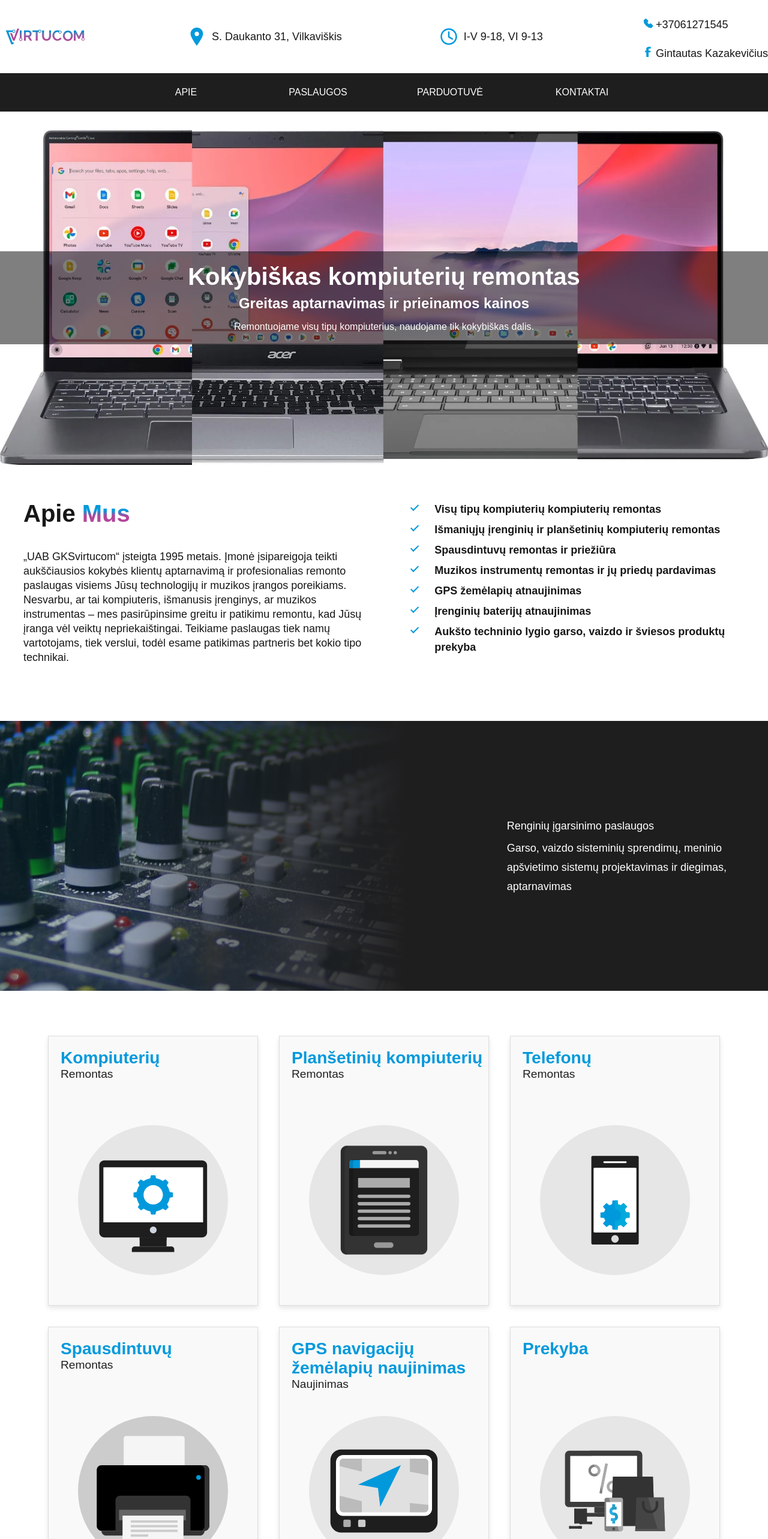
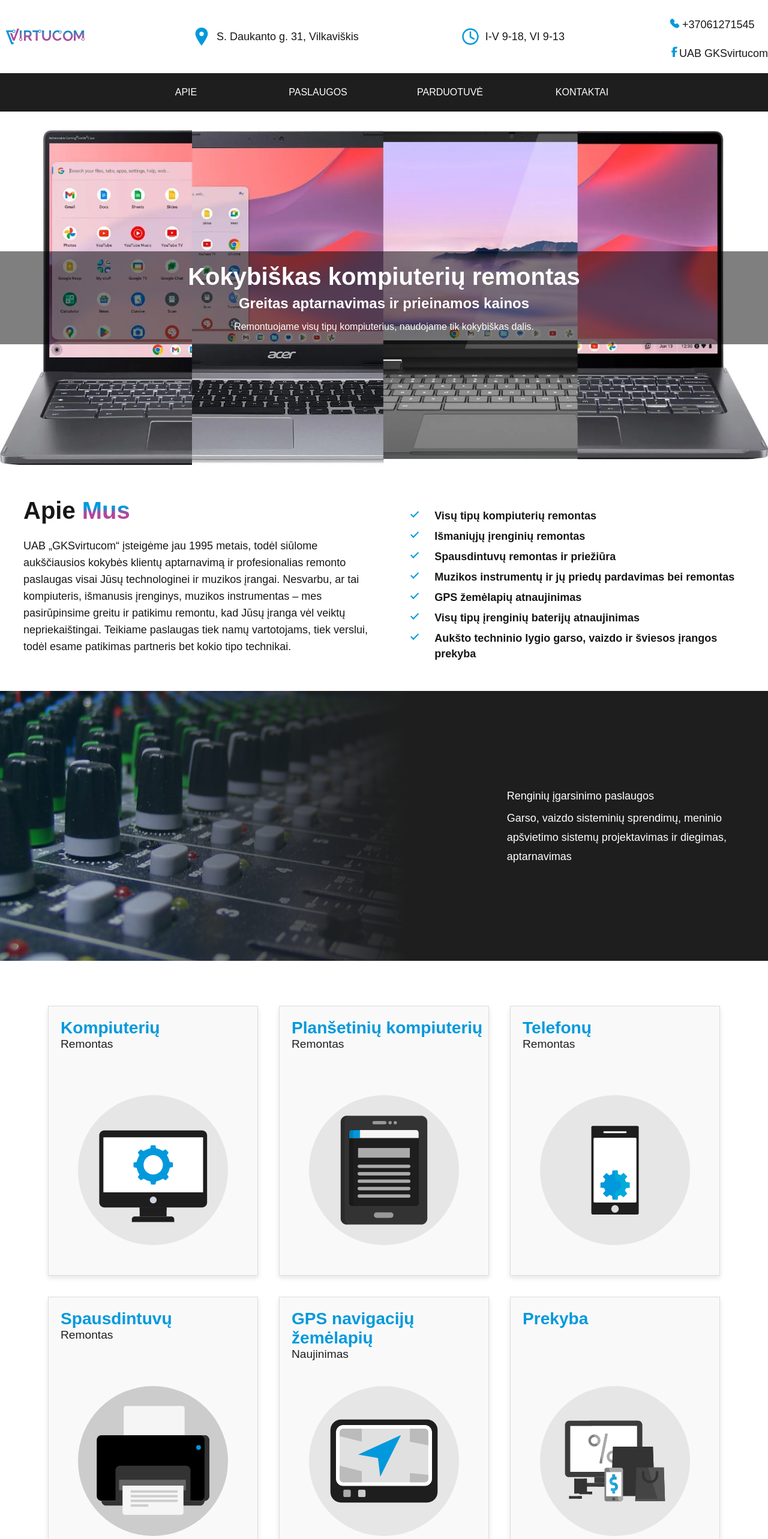
Before and after one commit to Meilaa/Virtucom-front, a Next.js app: page / in a window 1280 px wide. Shown: the top 2566 px of the page at 60% size. Built offline with nearby package versions, Linux system fonts and the light colour scheme.

Commit message:
Text changes

```diff
--- a/src/sections/about/About.js
+++ b/src/sections/about/About.js
@@ -7,17 +7,17 @@ function About() {
             <div className={styles.aboutContainer}>
                 <div className={styles.aboutLeft}>
                     <h1>Apie <span className={styles.highlight}>Mus</span></h1>
-                    <p>„UAB GKSvirtucom“ įsteigta 1995 metais. Įmonė įsipareigoja teikti aukščiausios kokybės klientų aptarnavimą ir profesionalias remonto paslaugas visiems Jūsų technologijų ir muzikos įrangos poreikiams. Nesvarbu, ar tai kompiuteris, išmanusis įrenginys, ar muzikos instrumentas – mes pasirūpinsime greitu ir patikimu remontu, kad Jūsų įranga vėl veiktų nepriekaištingai. Teikiame paslaugas tiek namų vartotojams, tiek verslui, todėl esame patikimas partneris bet kokio tipo technikai.</p>
+                    <p>UAB „GKSvirtucom“ įsteigėme jau 1995 metais, todėl siūlome aukščiausios kokybės klientų aptarnavimą ir profesionalias remonto paslaugas visai Jūsų technologinei ir muzikos įrangai. Nesvarbu, ar tai kompiuteris, išmanusis įrenginys, muzikos instrumentas – mes pasirūpinsime greitu ir patikimu remontu, kad Jūsų įranga vėl veiktų nepriekaištingai. Teikiame paslaugas tiek namų vartotojams, tiek verslui, todėl esame patikimas partneris bet kokio tipo technikai.</p>
                 </div>
                 <div className={styles.aboutRight}>
                 <ul className={styles.checkList}>
-                        <li className={styles.checkListItem}>Visų tipų kompiuterių kompiuterių remontas</li>
-                        <li className={styles.checkListItem}>Išmaniųjų įrenginių ir planšetinių kompiuterių remontas</li>
+                        <li className={styles.checkListItem}>Visų tipų kompiuterių remontas</li>
+                        <li className={styles.checkListItem}>Išmaniųjų įrenginių remontas</li>
                         <li className={styles.checkListItem}>Spausdintuvų remontas ir priežiūra</li>
-                        <li className={styles.checkListItem}>Muzikos instrumentų remontas ir jų priedų pardavimas</li>
+                        <li className={styles.checkListItem}>Muzikos instrumentų ir jų priedų pardavimas bei remontas</li>
                         <li className={styles.checkListItem}>GPS žemėlapių atnaujinimas</li>
-                        <li className={styles.checkListItem}>Įrenginių baterijų atnaujinimas</li>
-                        <li className={styles.checkListItem}>Aukšto techninio lygio garso, vaizdo ir šviesos produktų prekyba</li>
+                        <li className={styles.checkListItem}>Visų tipų įrenginių baterijų atnaujinimas</li>
+                        <li className={styles.checkListItem}>Aukšto techninio lygio garso, vaizdo ir šviesos įrangos prekyba</li>
                     </ul>
                 </div>
             </div>
--- a/src/sections/about/About.module.css
+++ b/src/sections/about/About.module.css
@@ -11,6 +11,7 @@
     display: flex;
     flex-direction: row;
     justify-content: center;
+    align-items: center;
     gap:50px;
     padding: 30px 0;
     max-width: 1440px;
@@ -23,13 +24,12 @@
 .aboutLeft h1 {
     font-family: 'Chivo', sans-serif;
     font-size: 40px;
-    line-height: 40px;
+    line-height: 30px;
 }
 .aboutLeft p{
     font-size: 18px;
-    line-height: 24px;
-    margin-bottom: 24px;
-    padding: 40px 0;
+    line-height: 28px;
+    padding: 30px 0;
 }
 .aboutRight {
     width: 45%;
--- a/src/sections/footer/Footer.js
+++ b/src/sections/footer/Footer.js
@@ -26,7 +26,7 @@ function Footer() {
                         ></path>
                         </g>
                     </svg>
-                    <span>Turi klausimų? Paskambink </span>
+                    <span>Turite klausimų? Paskambinkite </span>
                     <a className={styles.phoneNumber} href="tel:+37061271545">+370 612 715 45</a>
 
                 </div>
@@ -50,7 +50,7 @@ function Footer() {
                             </g>
                         </svg>
 
-                        <a href="https://www.google.com/maps?q=S.+Daukanto+31,+Vilkaviškis" target="_blank" rel="noopener noreferrer">S. Daukanto 31, Vilkaviškis</a>
+                        <a href="https://www.google.com/maps?q=S.+Daukanto+31,+Vilkaviškis" target="_blank" rel="noopener noreferrer">S. Daukanto g. 31, Vilkaviškis</a>
 
                     </div>
                     <div className={styles.footerEmail}>
@@ -98,7 +98,7 @@ function Footer() {
                             </g>
                             </g>
                         </svg>
-                        <a href="https://www.facebook.com">Gintautas Kazakevičius</a>
+                        <a href="https://www.facebook.com">UAB GKSvirtucom</a>
 
                     </div>
                 </div>
--- a/src/sections/header/Header.js
+++ b/src/sections/header/Header.js
@@ -39,7 +39,7 @@ function Header() {
                                     c-27.114,0-49.191-22.076-49.191-49.191C148.658,110.2,170.734,88.138,197.849,88.138z"></path>
                             </g>
                         </svg>
-                        <a href="https://www.google.com/maps?q=S.+Daukanto+31,+Vilkaviškis" target="_blank" rel="noopener noreferrer">S. Daukanto 31, Vilkaviškis</a>
+                        <a href="https://www.google.com/maps?q=S.+Daukanto+31,+Vilkaviškis" target="_blank" rel="noopener noreferrer">S. Daukanto g. 31, Vilkaviškis</a>
                     </div>
                     <div className={styles.topHeaderThird}>
                         <svg
@@ -106,7 +106,7 @@ function Header() {
                                 ></path>
                             </g>
                             </g>
-                        </svg> Gintautas Kazakevičius</a>
+                        </svg>UAB GKSvirtucom</a>
                     </div>
                 </div>
                 <div className={styles.headerBottom}>
--- a/src/sections/hero/Hero.js
+++ b/src/sections/hero/Hero.js
@@ -11,7 +11,7 @@ import styles from './Hero.module.css';
     },
     {
       image: '/hero2.png',
-      title: 'Naujausi sprendimai jūsų išmaniesiems įrenginiams',
+      title: 'Naujausi sprendimai Jūsų išmaniesiems įrenginiams',
       subtitle: 'Patikimas išmaniųjų telefonų ir planšetinių kompiuterių remontas',
       description: 'Remontas su garantija.',
     },
@@ -19,19 +19,19 @@ import styles from './Hero.module.css';
       image: '/hero3.webp',
       title: 'GPS Navigacijų atnaujinimas',
       subtitle: 'Visada naujausi žemėlapiai',
-      description: 'Atnaujiname jūsų GPS navigacijas, kad keliautumėte tiksliai ir saugiai.',
+      description: 'Atnaujiname Jūsų GPS navigacijas, kad keliautumėte tiksliai, greitai ir saugiai.',
     },
     {
       image: '/hero4.webp',
       title: 'Spausdintuvų remontas ir priežiūra',
-      subtitle: 'Išskirtinė priežiūra jūsų biuro technikai',
-      description: 'Teikiame spausdintuvų remonto paslaugas ir tiekiame eksploatacines medžiagas.',
+      subtitle: 'Išskirtinė priežiūra Jūsų biuro technikai',
+      description: 'Teikiame spausdintuvų remonto paslaugas ir eksploatacines medžiagas.',
     },
     {
       image: '/hero5.jpg',
       title: 'Garso ir vaizdo sistemų diegimas',
       subtitle: 'Renginių įgarsinimas ir sistemų projektavimas',
-      description: 'Projektuojame ir diegiame garso, vaizdo ir apšvietimo sistemas Jūsų renginiams.',
+      description: 'Projektuojame ir diegiame garso, vaizdo ir apšvietimo sistemas Jūsų šventėms bei įvairiems renginiams.',
     }
   ];
 
@@ -43,7 +43,7 @@ const PartsSection = () => {
   useEffect(() => {
     const interval = setInterval(() => {
       setCurrentIndex((prevIndex) => (prevIndex + 1) % backgrounds.length);
-    }, 7000); // Change every 7 seconds
+    }, 10000); // Change every 7 seconds
 
     return () => clearInterval(interval); // Clear interval on component unmount
   }, []);
--- a/src/sections/list/List.js
+++ b/src/sections/list/List.js
@@ -21,7 +21,7 @@ const RepairCard = ({ imageSrc, altText, repairType, description }) => {
       />
       <div className={hovered ? styles.hiddenText : styles.text}>
         <h3>{repairType}</h3>
-        {repairType === "GPS navigacijų žemėlapių naujinimas" ? (
+        {repairType === "GPS navigacijų žemėlapių " ? (
           <p className={styles.repairText}>Naujinimas</p>
         ) : (
           repairType !== "Prekyba" && (
@@ -43,13 +43,13 @@ const List = () => {
       imageSrc="/computer.svg"
       altText="Kompiuterių"
       repairType="Kompiuterių"
-      description="Visų tipų kompiuterių remontas, įskaitant stacionarius ir nešiojamuosius kompiuterius."
+      description="Visų tipų kompiuterių remontas, įskaitant stacionarius ir nešiojamus kompiuterius."
     />
     <RepairCard
       imageSrc="/tablet.svg"
       altText="Planšetinių kompiuterių"
       repairType="Planšetinių kompiuterių"
-      description="Planšetinių kompiuterių remontas, apimantis įvairių gedimų diagnostiką ir taisymą."
+      description="Planšetinių kompiuterių remontas, apimantis įvairių gedimų diagnostiką ir jų šalinimą."
     />
     <RepairCard
       imageSrc="/phone.svg"
@@ -61,13 +61,13 @@ const List = () => {
       imageSrc="/printer.svg"
       altText="Spausdintuvų"
       repairType="Spausdintuvų"
-      description="Spausdintuvų remontas, užtikrinant jų efektyvų veikimą ir ilgaamžiškumą. Taip pat prekyba spaudintuvo kasetėmis."
+      description="Spausdintuvų remontas, užtikrinantis jų efektyvų veikimą ir ilgaamžiškumą. Taip pat prekyba spausdintuvo kasetėmis."
     />
     <RepairCard
       imageSrc="/gps.svg"
-      altText="GPS navigacijų žemėlapių naujinimas "
-      repairType="GPS navigacijų žemėlapių naujinimas"
-      description="GPS navigacijų žemėlapių atnaujinimas, kad Jūsų prietaisai visada turėtų naujausią informaciją."
+      altText="GPS navigacijų žemėlapių"
+      repairType="GPS navigacijų žemėlapių "
+      description="GPS navigacijų žemėlapių atnaujinimas, užtikrinantis naujausią informaciją Jūsų prietaisuose."
     />
     <RepairCard
       imageSrc="/shop.svg"
--- a/src/sections/place/Place.js
+++ b/src/sections/place/Place.js
@@ -18,13 +18,26 @@ function Place() {
             <div className={styles.placeContainer}>
                 <div className={styles.placeLeft}>
                     <h3>Darbo laikas</h3>
-                    <span>Pirmadienis 9.00-18.00</span>
-                    <span>Antradienis 9.00-18.00</span>
-                    <span>Trečiadienis 9.00-18.00</span>
-                    <span>Ketvirtadienis 9.00-18.00</span>
-                    <span>Penktadienis 9.00-18.00</span>
-                    <span>Šeštadienis 9.00-13.00</span>
-                    <span>Sekmadienis NEDIRBAME</span>
+                    <div className={styles.placeWorkingTime}>
+                        <div className={styles.placeDays}>
+                            <span>Pirmadienis </span>
+                            <span>Antradienis</span>
+                            <span>Trečiadienis </span>
+                            <span>Ketvirtadienis</span>
+                            <span>Penktadienis </span>
+                            <span>Šeštadienis</span>
+                            <span>Sekmadienis</span>
+                        </div>
+                        <div className={styles.placeTime}>
+                            <span>9.00-18.00</span>
+                            <span>9.00-18.00</span>
+                            <span>9.00-18.00</span>
+                            <span>9.00-18.00</span>
+                            <span>9.00-18.00</span>
+                            <span>9.00-13.00</span>
+                            <span>NEDIRBAME</span>
+                        </div>
+                    </div>
                 </div>
                 <div className={styles.placeTransmission}></div>
                 <div className={styles.placeRight}>
--- a/src/sections/place/Place.module.css
+++ b/src/sections/place/Place.module.css
@@ -16,6 +16,7 @@
   background-color: #1E1E1E; /* Dark background color */
 }
 
+
 .placeLeft h3 {
   font-size: 25px; /* Heading font size */
   line-height: 55px; /* Line height for heading */
@@ -26,7 +27,15 @@
   font-size: 16px; /* Font size for hours */
   line-height: 32px; /* Line height for hours */
 }
-
+.placeWorkingTime {
+  display: flex;
+  flex-direction: row;
+  gap: 25px;
+}
+.placeDays, .placeTime {
+  display: flex;
+  flex-direction: column;
+}
 /* Style for the right section */
 .placeRight {
   width: 66%; /* Set width of the right section */
@@ -48,6 +57,12 @@
   filter: invert(100%) grayscale(100%);
   transition: filter 0.5s ease;
 }
+@media only screen and (max-width: 1089px) {
+  .placeLeft{
+    padding: 15px 35px;
+  }
+}
+
 @media only screen and (max-width: 767px) {
   .placeContainer {
     flex-direction: column-reverse;
```
